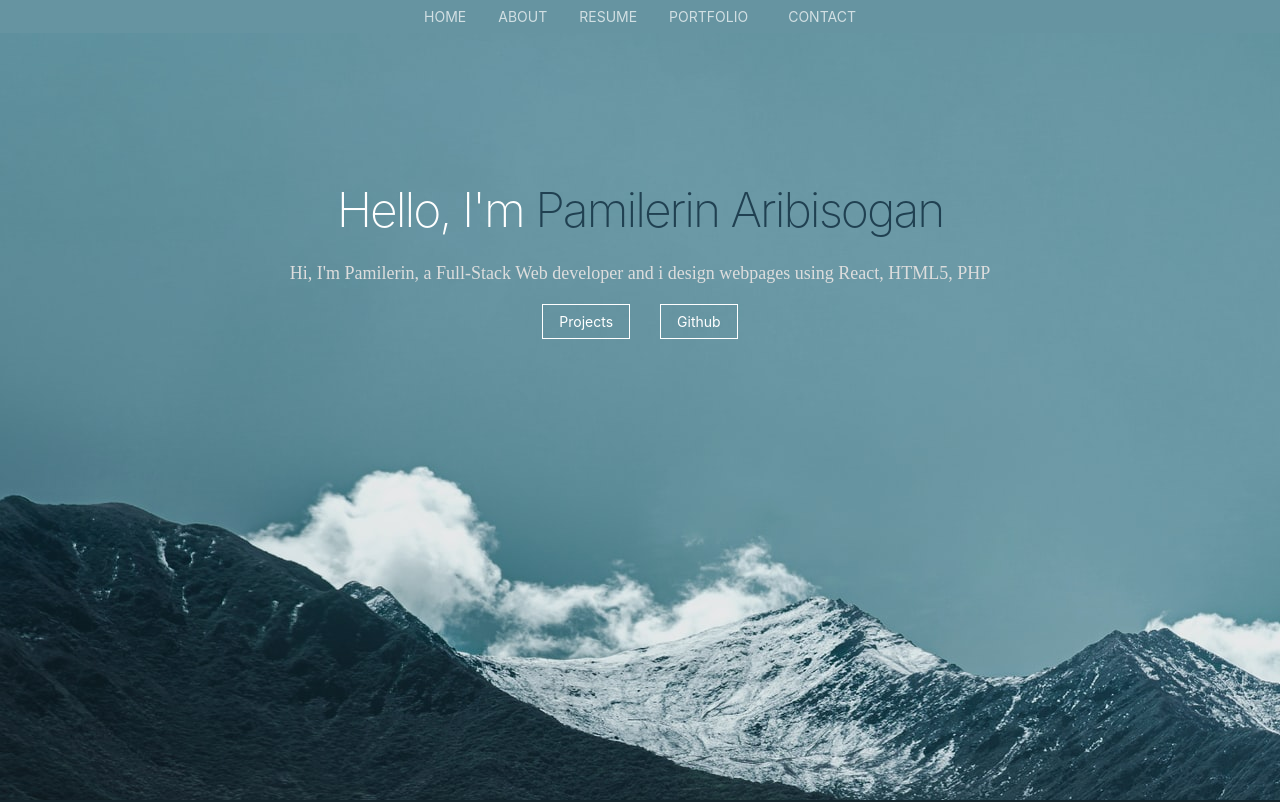
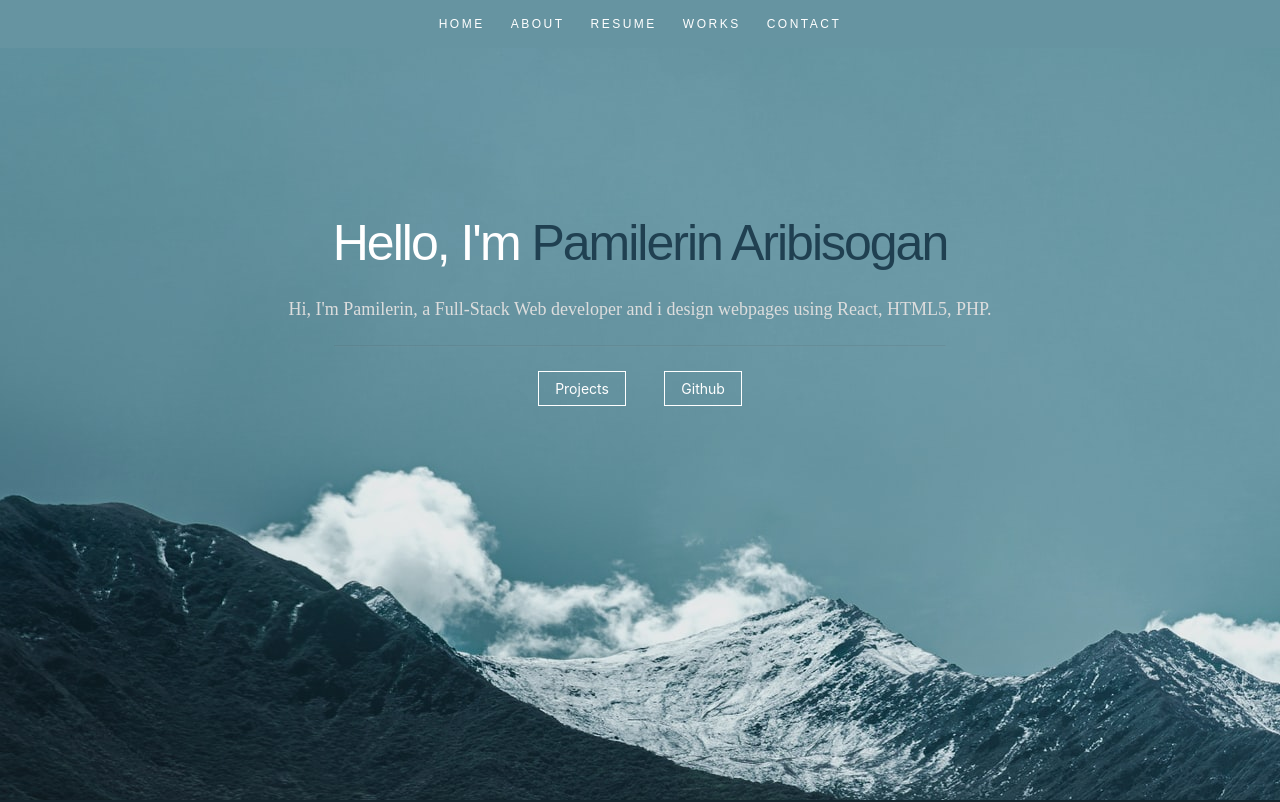
Before and after one commit to missveev/missveev-portfolio, a React (Create React App) app: page / in a window 1280 px wide. Shown: the top 802 px of the page. Built offline with nearby package versions, Linux system fonts and the light colour scheme.

Commit message:
updating file

```diff
--- a/public/resumeData.json
+++ b/public/resumeData.json
@@ -4,7 +4,7 @@
     "description": "Hi, I'm Pamilerin, a Full-Stack Web developer and i design webpages using React, HTML5, PHP",
     "bio": "Hi, I'm Pamilerin, a Full-Stack Web developer with expertise in programming languages such as ReactJs, PHP, HTML5, CSS, JAVA... \n Well-organised person, problem solver, independent employee with high attention to details. I deliver high quality designs based on client's specifications. Manage project smoothly smoothly to accomplish customer's objectives. Background includes graphics designs and performance optimization.",
 
-    "contactmessage": "Get In Touch With Me",
+    "contactmessage": "Get In Touch",
     "email": "vivianpamilerin@gmail.com",
     "phone": "+2348142467959",
     "github": "https://github.com/missveev",
--- a/src/components/MediaQuery.css
+++ b/src/components/MediaQuery.css
@@ -102,7 +102,7 @@
         width: 48px;
         height: 48px;
         text-align: left;
-        background-color: #CC5200;
+        background-color: #24424e;
         position: relative;
         border: none;
         float: right;
@@ -149,7 +149,7 @@
     #nav-wrap:target > ul#nav	{
         display: block;
         padding: 30px 20px 48px 20px;
-        background: #1f2024;
+        background: #24424e;
         margin: 0 30px;
         clear: both;
     }
--- a/src/components/Navigation/Navigation.css
+++ b/src/components/Navigation/Navigation.css
@@ -10,15 +10,9 @@ header {
     overflow: hidden;
 
 }
-#nav-wrap {
-    position: fixed;
-    z-index: 2;
-    top: 0;
-    left: 0;
-    background-color: #6694a1;
-    max-width: initial;
-}
-eader:before {
+
+/* vertically center banner section */
+header:before {
     content: '';
     display: inline-block;
     vertical-align: middle;
@@ -26,26 +20,19 @@ eader:before {
 }
 header .banner {
     display: inline-block;
-    vertical-align: middle;
     margin: 0 auto;
     width: 85%;
     padding-bottom: 30px;
     text-align: center;
 }
-header .socials {
-    margin:14px 0;
-    padding:0;
-    font-size: 30px;
-    display: inline-block;
-}
+
 header .banner-text { width: 100%; }
 header .banner-text h1 {
-    font-size: 3rem;
-    font-weight: 200;
+    font: 50px/3em 'opensans-bold', sans-serif;
     line-height: 1.25;
-    color: #fff;
+    color: #ffffff;
     letter-spacing: -2px;
-    margin: 180px auto 16px auto;
+    margin: 0 auto 18px auto;
 }
 header .banner-text h3 {
     font: 18px/1.9em 'librebaskerville-regular', serif;
@@ -57,315 +44,151 @@ header .banner-text h3 span,
 header .banner-text h3 a {
     color: #fff;
 }
-.scrolled{
-    position: fixed;
-    top: 0;
-    left: 0;
-    background-color: #6694a1;
-}
-.opaque {
-    background-color: #6694a1;
-}
-.border-box {
-    box-sizing: border-box;
+header .banner-text hr {
+    width: 60%;
+    margin: 18px auto 24px auto;
+    border-color: #2F2D2E;
+    border-color: rgba(150, 150, 150, .1);
 }
 
-.cover {
-    background-size: cover !important;
+/* header social links */
+header .social {
+    margin: 14px 0;
+    padding: 0;
+    font-size: 30px;
+
 }
 
-.bg-left {
-    background-repeat: no-repeat;
-    background-position: center left;
+
+header .social li {
+    display: inline-block;
+    margin: 0 15px;
+    padding: 0;
 }
-
+.f6 {
+    font-size: .875rem;
+}
+.dib {
+    display: inline-block;
+}
+.grow {
+    -moz-osx-font-smoothing: grayscale;
+    -webkit-backface-visibility: hidden;
+    backface-visibility: hidden;
+    transform: translateZ(0);
+    transition: transform .25s ease-out;
+}
+.v-mid {
+    vertical-align: middle;
+}
+.no-underline {
+    text-decoration: none;
+}
+.mb3 {
+    margin-bottom: 1rem;
+}
+.ph3 {
+    padding-left: 1rem;
+    padding-right: 1rem;
+}
+.pv2 {
+    padding-top: .5rem;
+    padding-bottom: .5rem;
+}
+.white {
+    color: #fff;
+}
+.b--white {
+    border-color: #fff;
+}
 .ba {
     border-style: solid;
     border-width: 1px;
 }
+header .social li a { color: #fff; }
+header .social li a:hover { color: #3a5e67; }
 
-.b--white {
-    border-color: #fff;
+/* scrolldown link */
+header .scrolldown a {
+    position: absolute;
+    bottom: 30px;
+    left: 50%;
+    margin-left: -29px;
+    color: #fff;
+    display: block;
+    height: 42px;
+    width: 42px;
+    font-size: 42px;
+    line-height: 42px;
+    color: #fff;
+    border-radius: 100%;
+
+    -webkit-transition: all .3s ease-in-out;
+    -moz-transition: all .3s ease-in-out;
+    -o-transition: all .3s ease-in-out;
+    transition: all .3s ease-in-out;
+}
+header .scrolldown a:hover { color:#3a5e67; }
+
+/* primary navigation
+--------------------------------------------------------------------- */
+#nav-wrap ul, #nav-wrap li, #nav-wrap a {
+    margin: 0;
+    padding: 0;
+    border: none;
+    outline: none;
 }
 
-.b--white-90 {
-    border-color: rgba(255, 255, 255, .9);
+/* nav-wrap */
+#nav-wrap {
+    font: 12px 'opensans-bold', sans-serif;
+    width: 100%;
+    background-color: #6694a1;
+    text-transform: uppercase;
+    letter-spacing: 2.5px;
+    margin: 0 auto;
+    z-index: 100;
+    position: fixed;
+    left: 0;
+    top: 0;
 }
+.opaque { background-color: #6694a1; }
 
-.b--blue {
-    border-color: #357edd;
+/* hide toggle button */
+#nav-wrap > a.mobile-btn { display: none; }
+
+ul#nav {
+    min-height: 48px;
+    width: auto;
+
+    /* center align the menu */
+    text-align: center;
 }
-
-.dn {
-    display: none;
-}
-
-.dib {
+ul#nav li {
+    position: relative;
+    list-style: none;
+    height: 48px;
     display: inline-block;
 }
 
-.dt {
-    display: table;
+/* Links */
+ul#nav li a {
+
+    /* 8px padding top + 8px padding bottom + 32px line-height = 48px */
+
+    display: inline-block;
+    padding: 8px 13px;
+    line-height: 32px;
+    text-decoration: none;
+    text-align: left;
+    color: #fff;
+
+    -webkit-transition: color .2s ease-in-out;
+    -moz-transition: color .2s ease-in-out;
+    -o-transition: color .2s ease-in-out;
+    -ms-transition: color .2s ease-in-out;
+    transition: color .2s ease-in-out;
 }
 
-.dtc {
-    display: table-cell;
-}
-
-.sans-serif {
-    font-family: -apple-system,
-    BlinkMacSystemFont,
-    'avenir next',
-    avenir,
-    'helvetica neue',
-    helvetica,
-    ubuntu,
-    roboto,
-    noto,
-    'segoe ui',
-    arial,
-    sans-serif;
-}
-
-.fw1 {
-    font-weight: 100;
-}
-
-.fw2 {
-    font-weight: 200;
-}
-
-.fw4 {
-    font-weight: 400;
-}
-
-.h2 {
-    height: 2rem;
-}
-
-.lh-title {
-    line-height: 1.25;
-}
-
-.link {
-    text-decoration: none;
-    transition: color .15s ease-in;
-}
-
-.link:link, .link:visited {
-    transition: color .15s ease-in;
-}
-
-.link:hover {
-    transition: color .15s ease-in;
-}
-
-.link:active {
-    transition: color .15s ease-in;
-}
-
-.link:focus {
-    transition: color .15s ease-in;
-    outline: 1px dotted currentColor;
-}
-
-.mw8 {
-    max-width: 64rem;
-}
-
-.w2 {
-    width: 2rem;
-}
-
-.w-100 {
-    width: 100%;
-}
-
-.white-90 {
-    color: rgba(255, 255, 255, .9);
-}
-
-.white-80 {
-    color: rgba(255, 255, 255, .8);
-}
-
-.white-70 {
-    color: rgba(255, 255, 255, .7);
-}
-
-.white {
-    color: #fff;
-}
-
-.bg-black-80 {
-    background-color: rgba(0, 0, 0, .8);
-    background-size: auto;
-    position: relative;
-    height: 800px;
-    min-height: 500px;
-    width: 100%;
-
-    text-align: center;
-    overflow: hidden;
-}
-
-.bg-blue {
-    background-color: #357edd;
-}
-
-.hover-white:hover {
-    color: #fff;
-}
-
-.hover-white:focus {
-    color: #fff;
-}
-
-.pa1 {
-    padding: .25rem;
-}
-
-.pa3 {
-    padding: 1rem;
-}
-
-.pb5 {
-    padding-bottom: 4rem;
-}
-
-.pv2 {
-    padding-top: .5rem;
-    padding-bottom: .5rem;
-}
-
-.ph3 {
-    padding-left: 1rem;
-    padding-right: 1rem;
-}
-
-.ml2 {
-    margin-left: .5rem;
-}
-
-.mb0 {
-    margin-bottom: 0;
-}
-
-.mb3 {
-    margin-bottom: 1rem;
-}
-
-.mb4 {
-    margin-bottom: 2rem;
-}
-
-.mt3 {
-    margin-top: 1rem;
-}
-
-.mt4 {
-    margin-top: 2rem;
-}
-
-.no-underline {
-    text-decoration: none;
-}
-
-.tr {
-    text-align: right;
-}
-
-.f2 {
-    font-size: 2.25rem;
-}
-
-.f3 {
-    font-size: 1.5rem;
-}
-
-.f6 {
-    font-size: .875rem;
-}
-
-.center {
-    margin-right: auto;
-    margin-left: auto;
-}
-
-.v-mid {
-    vertical-align: middle;
-}
-
-.grow {
-    -moz-osx-font-smoothing: grayscale;
-    backface-visibility: hidden;
-    transform: translateZ(0);
-    transition: transform .25s ease-out;
-}
-
-.grow:hover, .grow:focus {
-    transform: scale(1.05);
-}
-
-.grow:active {
-    transform: scale(.9);
-}
-
-.grow-large {
-    -moz-osx-font-smoothing: grayscale;
-    backface-visibility: hidden;
-    transform: translateZ(0);
-    transition: transform .25s ease-in-out;
-}
-
-.grow-large:hover, .grow-large:focus {
-    transform: scale(1.2);
-}
-
-.grow-large:active {
-    transform: scale(.95);
-}
-
-@media screen and (min-width: 30em) {
-    .dib-ns {
-        display: inline-block;
-    }
-}
-
-@media screen and (min-width: 30em) and (max-width: 60em) {
-    .pb6-m {
-        padding-bottom: 8rem;
-    }
-
-    .mt5-m {
-        margin-top: 4rem;
-    }
-}
-
-@media screen and (min-width: 60em) {
-    .bg-center-l {
-        background-repeat: no-repeat;
-        background-position: center center;
-    }
-
-    .dib-l {
-        display: inline-block;
-    }
-
-    .pb7-l {
-        padding-bottom: 16rem;
-    }
-
-    .mt6-l {
-        margin-top: 16rem;
-    }
-
-    .tc-l {
-        text-align: center;
-    }
-
-    .f1-l {
-        font-size: 3rem;
-
-    }
-}
+ul#nav li a:active { background-color: transparent !important; }
+ul#nav li.current a { color: #131e25; }
--- a/src/components/Navigation/Navigation.js
+++ b/src/components/Navigation/Navigation.js
@@ -4,6 +4,8 @@ import '../MediaQuery.css';
 
 class Navigation extends Component {
     render() {
+
+
         if (this.props.data) {
             var project = this.props.data.project;
             var github = this.props.data.github;
@@ -12,40 +14,38 @@ class Navigation extends Component {
         }
         return (
 
-            <header id="home" className="sans-serif">
-                <div className="cover bg-left bg-center-l">
+            <header id="home">
+                <nav id="nav-wrap">
+                    <a className="mobile-btn" href="#nav-wrap" title="Show navigation">Show navigation</a>
+                    <a className="mobile-btn" href="#home" title="Hide navigation">Hide navigation</a>
 
-                        <nav id="nav-wrap" className="dt w-100 mw8 center" >
+                    <ul id="nav" className="nav">
+                            <li ><a className="smoothscroll" href="#home">Home</a></li>
+                            <li><a className="smoothscroll" href="#about">About</a></li>
+                            <li><a className="smoothscroll" href="#resume">Resume</a></li>
+                            <li><a className="smoothscroll" href="#portfolio">Works</a></li>
+                            <li><a className="smoothscroll" href="#contact">Contact</a></li>
+                        </ul>
+                    </nav>
 
-                            <div className="nav">
-                                <a className="f6 fw4 hover-white no-underline white-70 dn dib-ns pv2 ph3"
-                                   href="#home">HOME</a>
-                                <a className="f6 fw4 hover-white no-underline white-70 dn dib-ns pv2 ph3"
-                                   href="#about">ABOUT</a>
-                                <a className="f6 fw4 hover-white no-underline white-70 dn dib-l pv2 ph3"
-                                   href="#resume">RESUME</a>
-                                <a className="f6 fw4 hover-white no-underline white-70 dn dib-l pv2 ph3"
-                                   href="#portfolio">PORTFOLIO</a>
-                                <a className="f6 fw4 hover-white no-underline white-70 dib ml2 pv2 ph3"
-                                   href="#contact">CONTACT</a>
-                            </div>
+                    <div className="row banner">
 
-                        </nav>
-                        <div className="row banner">
                         <div className="banner-text">
-                            <h1 >Hello, I'm <span style={{color: '#204051'}}>{name}</span></h1>
-                            <h3 >{description}</h3>
-                            <div className="socials">
+                            <h1>Hello, I'm <span style={{color: '#204051'}}>{name}</span></h1>
+                            <h3>{description}.</h3>
+                            <hr/>
+                            <div className="social">
                                 <a className="f6 no-underline grow dib v-mid white ba b--white ph3 pv2 mb3"
-                               href={project}>Projects</a>
-                            &emsp;
+                                   href="https://github.com/missveev">Projects</a> &emsp;
                                 <a className="f6 no-underline grow dib v-mid white ba b--white ph3 pv2 mb3"
-                               href={github}>Github</a>
+                                   href="https://github.com/missveev">Github</a>
                             </div>
                         </div>
                     </div>
 
-                </div>
+                    <p className="scrolldown">
+                        <a className="smoothscroll" href="#about"><i className="icon-down-circle"></i></a>
+                    </p>
             </header>
         );
     }
```
Also changed, not shown: src/components/Contact/Contact.css (+13 -1 lines), src/components/Contact/Contact.js (+8 -6 lines). Lines whose indentation alone changed are shown as unchanged.
